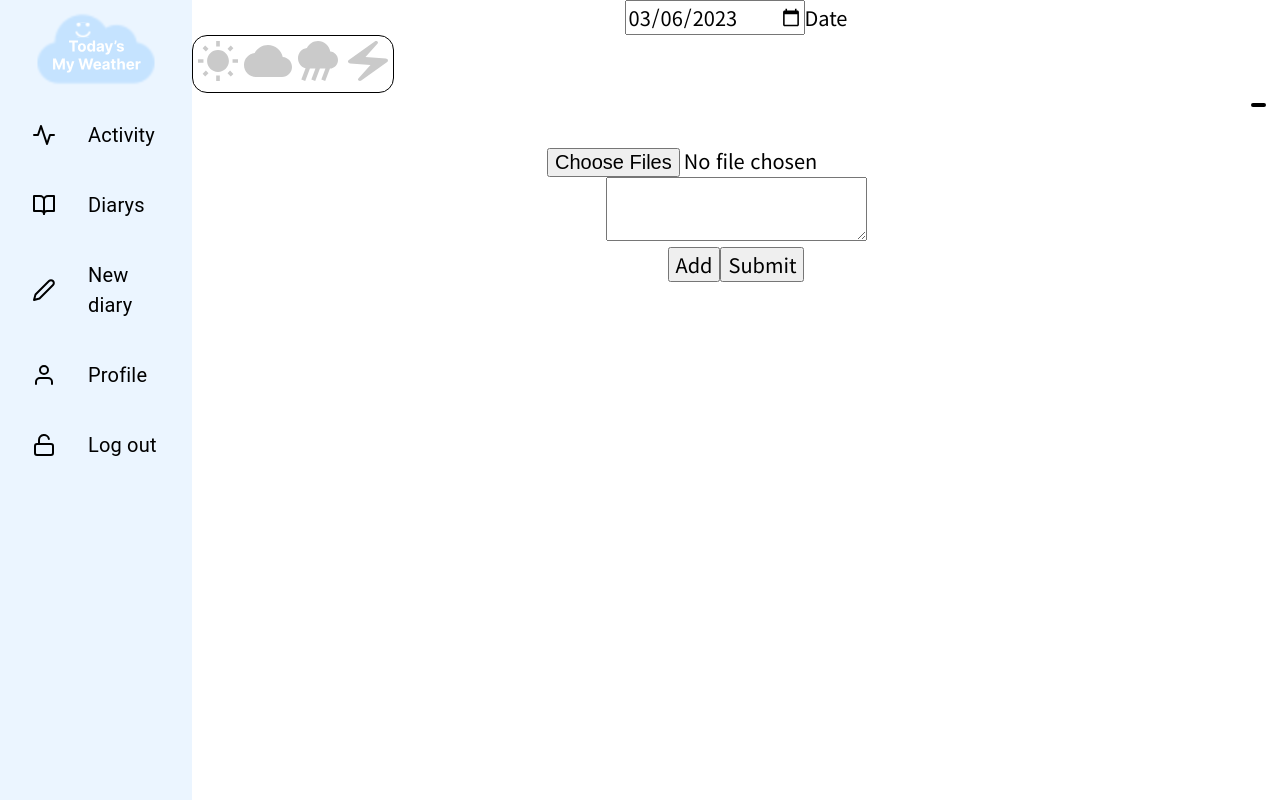
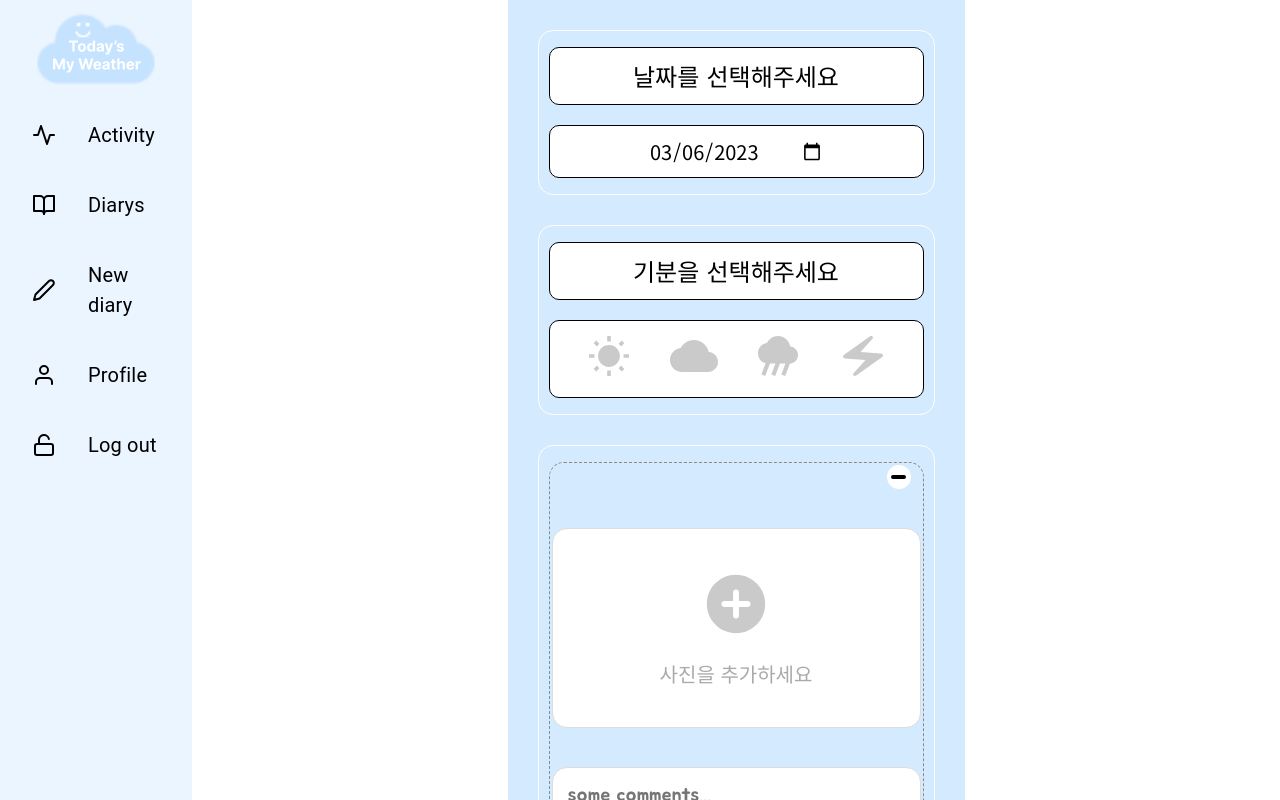
Before and after one commit to DonOhhhh/MyWeatherDiary_FE, a React (Vite) app: page /main/edit in a window 1280 px wide. Shown: the top 800 px of the page. Built offline with nearby package versions, Linux system fonts and the light colour scheme.

Commit message:
Edit Page complete

```diff
--- a/src/pages/Menu/Edit/components/ButtonBox/index.jsx
+++ /dev/null
@@ -1,24 +0,0 @@
-import { v4 } from "uuid";
-
-export default function ButtonBox({ onAddClick }) {
-    const defaultContent = (id) => ({
-        id,
-        imgSrc: "",
-        comment: "",
-    });
-
-    return (
-        <div role="group" aria-labelledby="Button-box">
-            <button
-                type="button"
-                onClick={(e) => {
-                    e.preventDefault();
-                    onAddClick(defaultContent(v4()));
-                }}
-            >
-                Add
-            </button>
-            <button type="submit">Submit</button>
-        </div>
-    );
-}
--- a/src/pages/Menu/Edit/components/ContentBox/index.jsx
+++ /dev/null
@@ -1,96 +0,0 @@
-import styled from "@emotion/styled";
-import { ErrorMessage, Field, FieldArray } from "formik";
-import { useCallback } from "react";
-import FormError from "../../../../../common/components/FormError";
-
-const Container = styled.div`
-    display: flex;
-    flex-direction: column;
-    align-items: center;
-    padding: 2px;
-    gap: 5px;
-
-    width: 100%;
-    height: auto;
-
-    border: 1px dashed #a3a3a3;
-    border-radius: 15px;
-`;
-
-const InputImageBox = styled.label`
-    display: flex;
-    flex-direction: column;
-    justify-content: center;
-    align-items: center;
-    gap: 20px;
-    width: 100%;
-    height: 200px;
-
-    background: url(${({ src }) => src});
-    background-size: cover;
-    background-color: white;
-    border: 1px solid #ddd;
-    border-radius: 15px;
-
-    &:hover {
-        cursor: pointer;
-    }
-`;
-
-const InputComment = styled.textarea`
-    display: inline-block;
-    vertical-align: top;
-
-    width: 100%;
-    height: 300px;
-    padding: 1rem;
-
-    font-family: "Jua";
-    font-size: 20px;
-    font-weight: 400;
-
-    background-color: white;
-    border: 1px solid #ddd;
-    border-radius: 15px;
-
-    overflow: scroll;
-    &::-webkit-scrollbar {
-        display: none;
-    }
-`;
-
-export default function ContentBox({ pushFunction }) {
-    return (
-        <div role="group" aria-labelledby="Content-box">
-            <FieldArray name="contents">
-                {(fieldArrayProps) => {
-                    const { remove, push, form } = fieldArrayProps;
-                    pushFunction = push;
-                    const { contents } = form.values;
-                    return (
-                        <>
-                            {contents.map(({ id, imgSrc, comment }, index) => (
-                                <div key={index}>
-                                    <button onClick={remove}>-</button>
-                                    <br />
-                                    <Field
-                                        type="file"
-                                        name={`contents[${index}].imgSrc`}
-                                        accept="image/*"
-                                        multiple
-                                    />
-                                    <br />
-                                    <Field
-                                        as="textarea"
-                                        name={`contents[${index}].comment`}
-                                    />
-                                </div>
-                            ))}
-                        </>
-                    );
-                }}
-            </FieldArray>
-            <ErrorMessage name="contents" component={FormError} />
-        </div>
-    );
-}
--- a/src/pages/Menu/Edit/components/DateBox/index.jsx
+++ b/src/pages/Menu/Edit/components/DateBox/index.jsx
@@ -1,14 +1,17 @@
+import styled from "@emotion/styled";
 import { ErrorMessage, Field } from "formik";
+import EditItemBox from "../EditItemBox";
 import FormError from "../../../../../common/components/FormError";
+import Container from "../EditContainer";
 
 export default function DateBox() {
     return (
-        <div role="group" aria-labelledby="Date-box">
-            <label>
-                <Field type="date" name="date" />
-                Date
-            </label>
+        <Container role="group" aria-labelledby="Date-box">
+            <EditItemBox>날짜를 선택해주세요</EditItemBox>
+            <EditItemBox>
+                <Field type="date" name="date" style={{ border: "0" }} />
+            </EditItemBox>
             <ErrorMessage name="date" component={FormError} />
-        </div>
+        </Container>
     );
 }
--- /dev/null
+++ b/src/pages/Menu/Edit/components/EditContainer/index.jsx
@@ -0,0 +1,15 @@
+import styled from "@emotion/styled";
+
+const Container = styled.div`
+    display: flex;
+    flex-direction: column;
+    align-items: center;
+    padding: 16px 10px;
+    gap: 20px;
+    border: 1px solid #ffffff;
+    border-radius: 15px;
+    width: 100%;
+    height: fit-content;
+`;
+
+export default Container;
--- /dev/null
+++ b/src/pages/Menu/Edit/components/EditItemBox/index.jsx
@@ -0,0 +1,19 @@
+import styled from "@emotion/styled";
+
+const EditItemBox = styled.div`
+    display: flex;
+    justify-content: space-evenly;
+    align-items: center;
+    width: 100%;
+    height: fit-content;
+    padding: 10px 0;
+
+    background: #ffffff;
+    border: 1px solid #000000;
+    border-radius: 10px;
+
+    font-family: "Jua";
+    font-size: 24px;
+`;
+
+export default EditItemBox;
--- a/src/pages/Menu/Edit/components/EmotionBox/index.jsx
+++ b/src/pages/Menu/Edit/components/EmotionBox/index.jsx
@@ -5,20 +5,9 @@ import { ReactComponent as Sunny } from "../../icons/sunny.svg";
 import { ReactComponent as Cloudy } from "../../icons/cloudy.svg";
 import { ReactComponent as Rainy } from "../../icons/rainy.svg";
 import { ReactComponent as Thunder } from "../../icons/thunder.svg";
+import EditItemBox from "../EditItemBox";
+import Container from "../EditContainer";
 
-const Container = styled.div`
-    display: flex;
-    flex-direction: row;
-    justify-content: space-evenly;
-    align-items: center;
-
-    width: fit-content;
-    height: fit-content;
-
-    background: #ffffff;
-    border: 1px solid #000000;
-    border-radius: 15px;
-`;
 const IconBox = styled.div`
     appearance: none;
     display: inline-block;
@@ -42,6 +31,8 @@ const StyledField = styled(Field)`
 export default function EmotionBox({ emotion }) {
     return (
         <Container role="group" aria-labelledby="Emotion-box">
+            <EditItemBox>기분을 선택해주세요</EditItemBox>
+            <EditItemBox>
                 <label>
                     <IconBox>
                         <StyledField type="radio" name="emotion" value="0" />
@@ -51,7 +42,9 @@ export default function EmotionBox({ emotion }) {
                 <label>
                     <IconBox>
                         <StyledField type="radio" name="emotion" value="1" />
-                    <Cloudy fill={emotion === "1" ? "#3d3d3d" : "#cacaca"} />
+                        <Cloudy
+                            fill={emotion === "1" ? "#3d3d3d" : "#cacaca"}
+                        />
                     </IconBox>
                 </label>
                 <label>
@@ -63,10 +56,13 @@ export default function EmotionBox({ emotion }) {
                 <label>
                     <IconBox>
                         <StyledField type="radio" name="emotion" value="3" />
-                    <Thunder fill={emotion === "3" ? "#FFE227" : "#cacaca"} />
+                        <Thunder
+                            fill={emotion === "3" ? "#FFE227" : "#cacaca"}
+                        />
                     </IconBox>
                 </label>
                 <ErrorMessage name="emotion" component={FormError} />
+            </EditItemBox>
         </Container>
     );
 }
--- /dev/null
+++ b/src/pages/Menu/Edit/components/ImageBox/index.jsx
@@ -0,0 +1,56 @@
+import styled from "@emotion/styled";
+import { ReactComponent as AddCircle } from "../../icons/add_circle.svg";
+
+const ShowBox = styled.label`
+    display: flex;
+    flex-direction: column;
+    justify-content: center;
+    align-items: center;
+    width: 100%;
+    height: 200px;
+
+    background: #ffffff;
+    border: 1px solid #dddddd;
+    border-radius: 15px;
+    color: #aaa;
+    gap: 20px;
+    background-image: url(${({ src }) => src});
+    background-size: contain;
+    background-repeat: no-repeat;
+    background-position: center;
+    &:hover {
+        cursor: pointer;
+    }
+`;
+
+export default function ImageBox({
+    form: { setFieldValue },
+    field: { name, value },
+}) {
+    const reader = new FileReader();
+    return (
+        <ShowBox src={value}>
+            <input
+                style={{ display: "none" }}
+                name={name}
+                type="file"
+                accept="image/*"
+                multiple
+                onChange={(e) => {
+                    const file = e.target.files[0];
+                    reader.readAsDataURL(file);
+                    reader.onload = () => {
+                        setFieldValue(name, reader.result);
+                    };
+                }}
+            />
+
+            {!value && <AddCircle />}
+            {!value && (
+                <p style={{ margin: "0", padding: "0" }}>
+                    {"사진을 추가하세요"}
+                </p>
+            )}
+        </ShowBox>
+    );
+}
--- a/src/pages/Menu/Edit/index.jsx
+++ b/src/pages/Menu/Edit/index.jsx
@@ -1,11 +1,4 @@
-import {
-    ErrorMessage,
-    Field,
-    FieldArray,
-    Form,
-    Formik,
-    useFormik,
-} from "formik";
+import { ErrorMessage, Field, FieldArray, Form, Formik } from "formik";
 import { useDispatch, useSelector } from "react-redux";
 import { useNavigate } from "react-router-dom";
 import { v4 } from "uuid";
@@ -14,9 +7,72 @@ import FormError from "../../../common/components/FormError";
 import { added } from "../Diarys/reducer/diarysSlice";
 import DateBox from "./components/DateBox";
 import EmotionBox from "./components/EmotionBox";
-import ContentBox from "./components/ContentBox";
-import ButtonBox from "./components/ButtonBox";
 import DeleteBtn from "./components/DeleteBtn";
+import styled from "@emotion/styled";
+import Container from "./components/EditContainer";
+import ImageBox from "./components/ImageBox";
+
+const Wrapper = styled.div`
+    display: flex;
+    justify-content: center;
+    align-items: center;
+    width: 100%;
+    height: 100%;
+`;
+
+const StyledForm = styled(Form)`
+    display: flex;
+    flex-direction: column;
+    justify-content: flex-start;
+    align-items: center;
+    gap: 30px;
+    height: 100%;
+    padding: 30px 30px;
+    background-color: #d3eaff;
+`;
+
+const StyledContent = styled.div`
+    display: flex;
+    flex-direction: column;
+    align-items: center;
+    padding: 2px;
+    gap: 5px;
+
+    width: 100%;
+    height: 100%;
+
+    border: 1px dashed #898989;
+    border-radius: 15px;
+`;
+
+const StyledTextarea = styled(Field)`
+    display: flex;
+    flex-direction: row;
+    align-items: flex-start;
+    padding: 15px;
+    gap: 10px;
+
+    background: #ffffff;
+    border: 1px solid #dddddd;
+    border-radius: 15px;
+`;
+
+const StyledBtn = styled.button`
+    display: flex;
+    justify-content: center;
+    align-items: center;
+    border: 0;
+    background-color: white;
+    border-radius: 10px;
+    font-size: 20px;
+    padding: 4px 0;
+    width: 100%;
+    height: 100%;
+    &:hover {
+        cursor: pointer;
+        background-color: #aaa;
+    }
+`;
 
 function EditPage() {
     const initialValues = useSelector((state) => state.edit);
@@ -49,53 +105,92 @@ function EditPage() {
             // validationSchema={validationSchema}
         >
             {({ values }) => (
-                <Form>
+                <Wrapper>
+                    <StyledForm>
                         <DateBox />
                         <EmotionBox emotion={values.emotion} />
-                    <div role="group" aria-labelledby="Content-box">
+                        <Container role="group" aria-labelledby="Content-box">
                             <FieldArray name="contents">
                                 {(fieldArrayProps) => {
-                                const { remove, push, form } = fieldArrayProps;
+                                    const { remove, push, form } =
+                                        fieldArrayProps;
                                     pushFunction = push;
                                     const { contents } = form.values;
                                     return (
                                         <>
                                             {contents.map((_, index) => (
-                                            <div key={index}>
-                                                <DeleteBtn onClick={remove} />
+                                                <StyledContent key={index}>
+                                                    <DeleteBtn
+                                                        onClick={remove}
+                                                    />
                                                     <br />
                                                     <Field
-                                                    type="file"
                                                         name={`contents[${index}].imgSrc`}
-                                                    accept="image/*"
-                                                    multiple
+                                                        component={ImageBox}
                                                     />
                                                     <br />
                                                     <Field
                                                         as="textarea"
+                                                        placeholder="some comments..."
                                                         name={`contents[${index}].comment`}
+                                                        style={{
+                                                            padding: "15px",
+                                                            border: "1px solid #ddd",
+                                                            borderRadius:
+                                                                "15px",
+                                                            fontFamily: "Jua",
+                                                            fontSize: "20px",
+                                                            fontWeight: "400",
+                                                            overflow: "scroll",
+                                                            height: "200px",
+                                                        }}
                                                     />
-                                            </div>
+                                                </StyledContent>
                                             ))}
                                         </>
                                     );
                                 }}
                             </FieldArray>
-                        <ErrorMessage name="contents" component={FormError} />
-                    </div>
-                    <div role="group" aria-labelledby="Button-box">
-                        <button
+                            <ErrorMessage
+                                name="contents"
+                                component={FormError}
+                            />
+                        </Container>
+                        <Container
+                            style={{
+                                flexDirection: "row",
+                                justifyContent: "center",
+                                alignItems: "center",
+                                padding: "16px 10px",
+                                gap: "20px",
+                            }}
+                            role="group"
+                            aria-labelledby="Button-box"
+                        >
+                            <StyledBtn
                                 type="button"
                                 onClick={(e) => {
                                     e.preventDefault();
                                     pushFunction(defaultContent(v4()));
                                 }}
                             >
-                            Add
-                        </button>
-                        <button type="submit">Submit</button>
-                    </div>
-                </Form>
+                                추가
+                            </StyledBtn>
+                            <StyledBtn
+                                type="submit"
+                                onClick={(e) => {
+                                    e.preventDefault();
+                                    if (confirm("취소하시겠습니까?")) {
+                                        navigate("/main/diarys");
+                                    }
+                                }}
+                            >
+                                취소
+                            </StyledBtn>
+                            <StyledBtn type="submit">작성</StyledBtn>
+                        </Container>
+                    </StyledForm>
+                </Wrapper>
             )}
         </Formik>
     );
--- a/src/pages/Menu/Edit/reducer/editSlice.js
+++ b/src/pages/Menu/Edit/reducer/editSlice.js
@@ -18,14 +18,14 @@ const editSlice = createSlice({
     name: "edit",
     initialState,
     reducers: {
-        saved: (_, action) => {
+        save: (_, action) => {
             return action.payload;
         },
-        cleared: () => {
+        clear: () => {
             return initialState;
         },
     },
 });
 
 export default editSlice.reducer;
-export const { saved, cleared } = editSlice.actions;
+export const { save, clear } = editSlice.actions;
```
Lines whose indentation alone changed are shown as unchanged.
